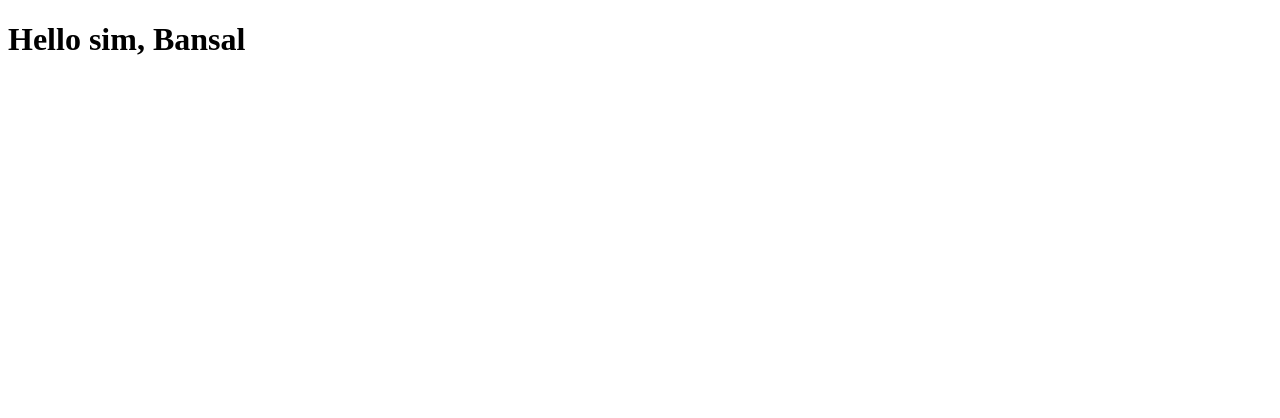
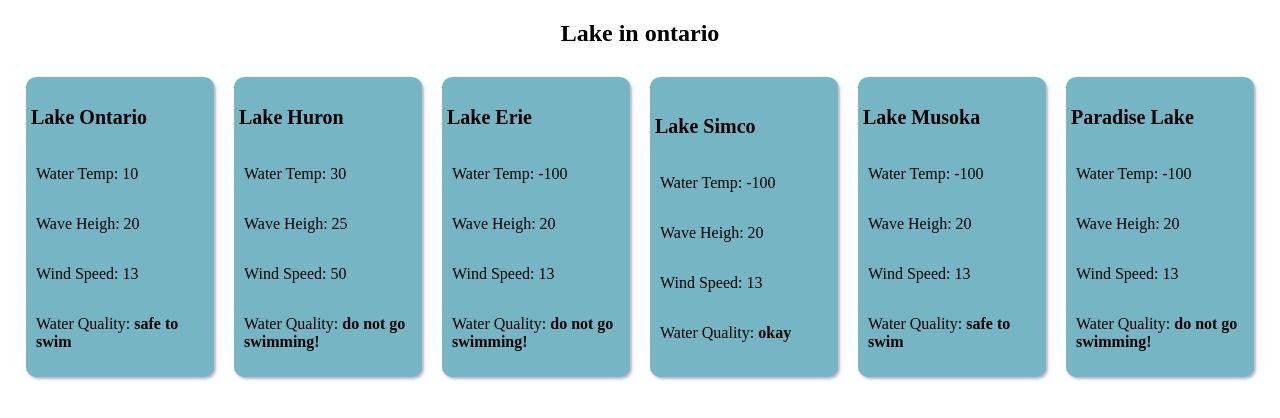
Before and after one commit to Siminder/Siminder-Bansal_Learning_AngularF26, an Angular app: page / in a window 1280 px wide. Shown: the top 418 px of the page. Built offline with nearby package versions, Linux system fonts and the light colour scheme.

Commit message:
version 0.2.0

```diff
--- a/package.json
+++ b/package.json
@@ -1,6 +1,6 @@
 {
   "name": "untitled1",
-  "version": "0.1.0",
+  "version": "0.2.0",
   "scripts": {
     "ng": "ng",
     "start": "ng serve",
--- a/src/app/app.css
+++ b/src/app/app.css
@@ -0,0 +1,45 @@
+
+
+.container{
+  display: flex;
+  justify-content: center;
+  align-content: center;
+  flex-direction: row;
+}
+
+.card {
+  box-shadow: rgba(6, 6, 115, 0.30) 1.95px 1.95px 2.6px;
+  border-radius: 10px;
+  width: 500px;
+  height: 300px;
+  margin: 10px;
+  background-color: #76b6c4;
+  display: flex;
+  flex-direction: column;
+  justify-content: center;
+}
+
+p {
+  font-size: 16px;
+  margin-left: 10px;
+}
+
+
+.name{
+  margin-left: 5px;
+  font-size: 20px;
+}
+
+
+@media  screen and (max-width: 500px){
+  .container{
+    flex-direction: column;
+    margin-left: 40px;
+  }
+
+  .card{
+    width: 250px;
+
+  }
+
+}
--- a/src/app/app.html
+++ b/src/app/app.html
@@ -1 +1,30 @@
-<h1>Hello {{Firstname}}, {{Lastname}} </h1>
+<!doctype html>
+<html lang="en">
+<head>
+  <meta charset="UTF-8">
+  <meta name="viewport"
+        content="width=device-width, user-scalable=no, initial-scale=1.0, maximum-scale=1.0, minimum-scale=1.0">
+  <meta http-equiv="X-UA-Compatible" content="ie=edge">
+  <title>Document</title>
+</head>
+<body>
+<h2 style="display: flex; justify-content: center;">Lake in ontario</h2>
+  <div class="container">
+    @for (lake of lakeList; track lake.name){
+      <div class="card">
+        <h3 class="name">{{lake.name}}</h3>
+        <p>Water Temp: {{lake.waterTemperature}}</p>
+        <p>Wave Heigh: {{lake.waveHeight}}</p>
+        <p>Wind Speed: {{lake.windSpeed}}</p>
+        <p>Water Quality: <b>{{lake.waterQuality <= 300 ? 'safe to swim' : lake.waterQuality >= 500 ? 'do not go swimming!': 'okay' }}</b></p>
+
+
+      </div>
+
+    } @empty {
+      <p>no lakes were found</p>
+    }
+
+  </div>
+</body>
+</html>
--- a/src/app/app.ts
+++ b/src/app/app.ts
@@ -1,5 +1,6 @@
 import { Component, signal } from '@angular/core';
 import { RouterOutlet } from '@angular/router';
+import { Lake } from './shared/models/lake';
 
 @Component({
   imports: [RouterOutlet],
@@ -8,7 +9,13 @@ import { RouterOutlet } from '@angular/router';
   templateUrl: './app.html',
 })
 export class App {
-  protected readonly title = signal('untitled1');
-  protected readonly Firstname = "sim"
-  protected readonly Lastname = "Bansal"
+    lakeList: Lake[] = [
+      {name: "Lake Ontario", waterTemperature: 10, waveHeight: 20, windSpeed: 13, waterQuality: 250 },
+      {name: "Lake Huron", waterTemperature: 30, waveHeight: 25, windSpeed: 50, waterQuality: 500  },
+      {name: "Lake Erie", waterTemperature: -100, waveHeight: 20, windSpeed: 13, waterQuality: 500 },
+      {name: "Lake Simco", waterTemperature: -100, waveHeight: 20, windSpeed: 13, waterQuality: 320 },
+      {name: "Lake Musoka", waterTemperature: -100, waveHeight: 20, windSpeed: 13, waterQuality: 100 },
+      {name: "Paradise Lake", waterTemperature: -100, waveHeight: 20, windSpeed: 13, waterQuality: 600 },
+
+    ]
 }
```
Also changed, not shown: src/app/shared/models/lake.ts (+4 -4 lines).
